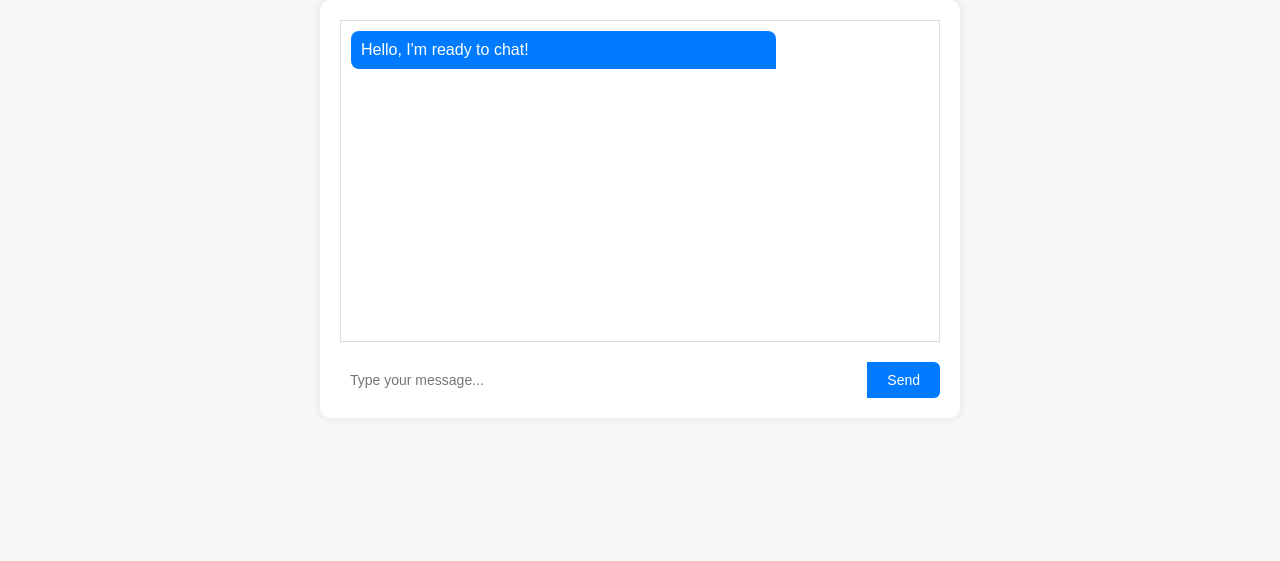
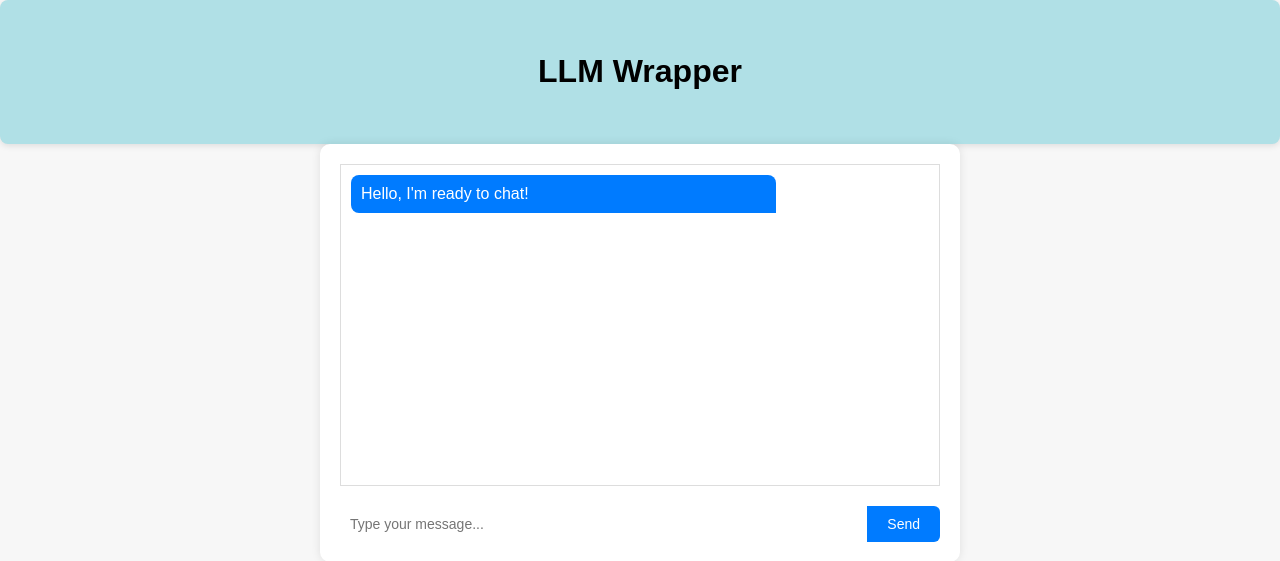
Before and after one commit to Vivek17020/LLM-Wrapper, a Flask app: page / in a window 1280 px wide. Shown: the top 561 px of the page. Run offline with Flask 2, Linux system fonts and the light colour scheme.

Commit message:
Update index.html

```diff
--- a/templates/index.html
+++ b/templates/index.html
@@ -1,7 +1,7 @@
 <!DOCTYPE html>
 <html>
 <head>
-    <title>LLM Wrapper Chat</title>
+    <title>LLM Wrapper </title>
     <style>
         body {
             font-family: Arial, sans-serif;
@@ -43,6 +43,13 @@
             display: flex;
             margin-top: 20px;
         }
+        .wrapper{
+            text-align:center;
+            padding:2rem;
+            background-color:powderblue;
+            border-radius: 8px;
+            box-shadow: 0px 2px 6px rgba(0, 0, 0, 0.1);
+        }
         #user_input {
             flex: 1;
             border: none;
@@ -63,7 +70,9 @@
     <script src="https://code.jquery.com/jquery-3.6.0.min.js"></script>
 </head>
 <body>
-
+    <div class="wrapper">
+    <h1>LLM Wrapper </h1>
+    </div>
     <div class="chat-container">
         <div class="chat-box" id="chat">
             <div class="message user-message">Hello, I'm ready to chat!</div>
```
